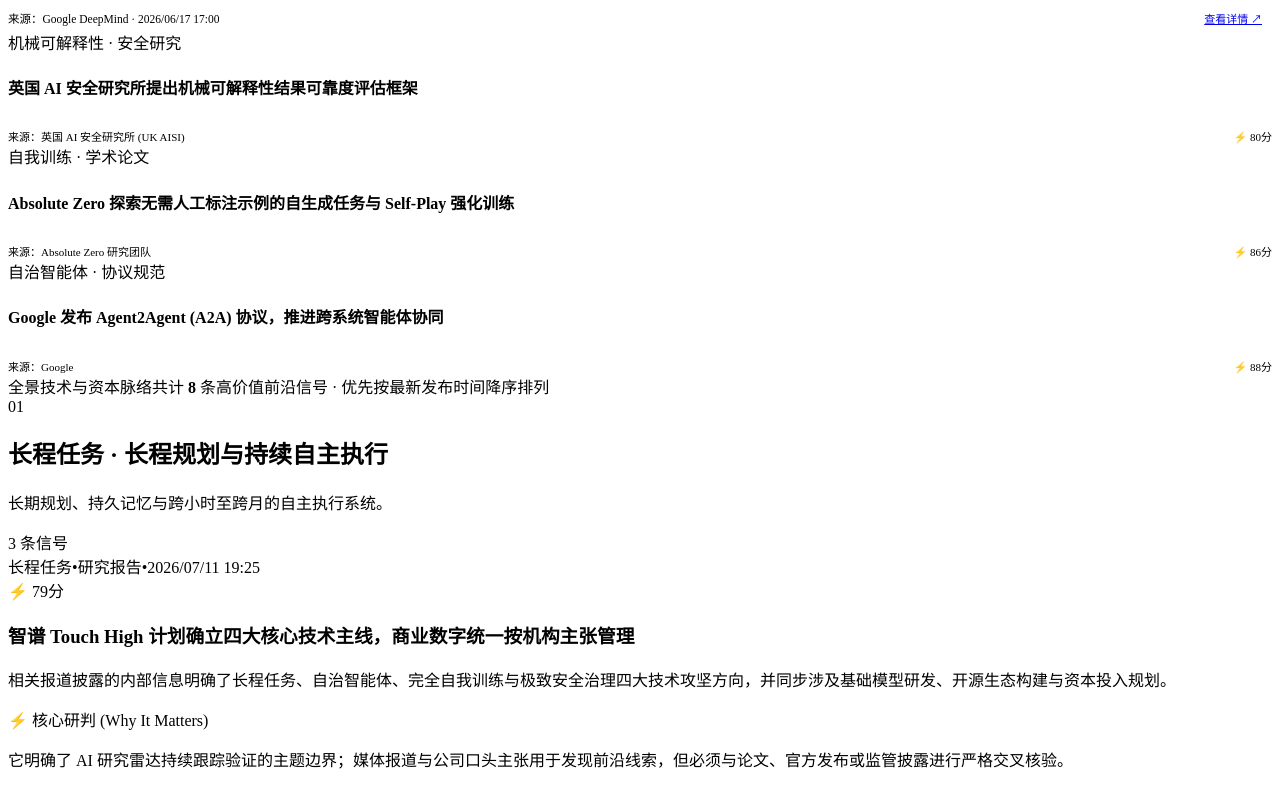
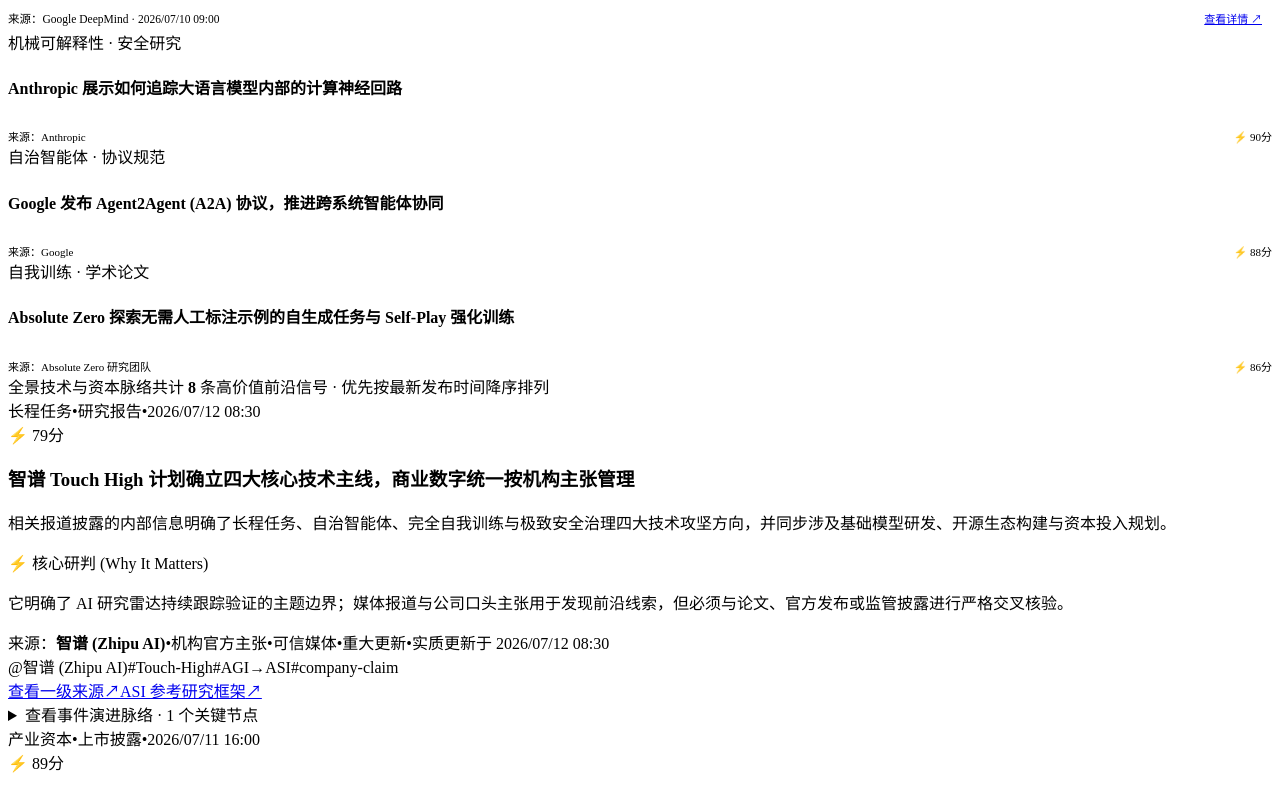
Before and after one commit to joe1chief/ai-research-radar, a React (Vite) app in the folder web/: page / in a window 1280 px wide. Shown: the part 860-1649 px from the top of the page. Built offline with nearby package versions, Linux system fonts and the light colour scheme; the HTML template or start-up script is replaced by a standard one.

Commit message:
fix(stream): make news stream strictly reverse-chronological and remove section bucketing

```diff
--- a/web/public/data/latest.json
+++ b/web/public/data/latest.json
@@ -57,86 +57,44 @@
   },
   "events": [
     {
-      "event_id": "evt-deepmind-agi-to-asi-v1",
-      "cluster_id": "cluster-deepmind-agi-to-asi",
+      "event_id": "evt-touch-high-seed-v1",
+      "cluster_id": "cluster-touch-high-seed",
       "event_type": "RESEARCH_REPORT",
-      "topics": ["long_horizon", "autonomous_agent", "self_evolving", "safety_governance"],
+      "topics": [
+        "long_horizon",
+        "autonomous_agent",
+        "self_evolving",
+        "mechanistic_interpretability",
+        "safety_governance",
+        "industrial_capital"
+      ],
       "entities": [
-        { "id": "deepmind", "name": "Google DeepMind", "kind": "lab" }
+        { "id": "zhipu", "name": "智谱 (Zhipu AI)", "kind": "company" }
       ],
-      "title_zh": "DeepMind 提出从 AGI 迈向 ASI 的四条可能路径",
-      "summary_zh": "报告将通用人工智能迈向超级智能的能力跃迁归纳为扩展现有架构、范式转变、递归自我改进和大规模多智能体集体四条路径，并深度探讨了技术演进速度与前置安全治理边界。",
-      "why_it_matters": "它为 AI 研究雷达的四条技术主线提供了统一的理论坐标系，使得前沿模型的能力进展与安全治理前置条件能够在同一事件维度中进行对齐与比较。",
-      "change_summary": "首次收录该报告；建立 AGI→ASI 演进路径横向标签及四路径映射关系。",
-      "source_time": "2026-06-17T09:00:00Z",
-      "published_at": "2026-06-17T09:00:00Z",
-      "first_seen_at": "2026-07-11T20:13:00+08:00",
-      "status": "NEW_ENTITY",
-      "source_type": "paper",
-      "verification_status": "verified_primary",
-      "evidence_type": "paper",
-      "score": 91,
-      "primary_url": "https://deepmind.google/research/publications/239142/",
+      "title_zh": "智谱 Touch High 计划确立四大核心技术主线，商业数字统一按机构主张管理",
+      "summary_zh": "相关报道披露的内部信息明确了长程任务、自治智能体、完全自我训练与极致安全治理四大技术攻坚方向，并同步涉及基础模型研发、开源生态构建与资本投入规划。",
+      "why_it_matters": "它明确了 AI 研究雷达持续跟踪验证的主题边界；媒体报道与公司口头主张用于发现前沿线索，但必须与论文、官方发布或监管披露进行严格交叉核验。",
+      "change_summary": "完成主题细致拆解；所有未经第三方审计的能力指标、投入金额与商业数字统一标记为“机构官方主张”。",
+      "source_time": "2026-07-12T08:30:00+08:00",
+      "published_at": "2026-07-12T08:30:00+08:00",
+      "first_seen_at": "2026-07-12T08:30:00+08:00",
+      "material_updated_at": "2026-07-12T08:30:00+08:00",
+      "status": "MATERIAL_UPDATE",
+      "source_type": "reputable_media",
+      "verification_status": "company_claim",
+      "evidence_type": "reputable_media",
+      "score": 79,
+      "primary_url": "https://mp.weixin.qq.com/s/3CQSkf_kBnXiCDgS4L-Cgg",
       "corroborating_urls": [
-        { "label": "arXiv 论文版本", "url": "https://arxiv.org/abs/2606.12683" }
+        { "label": "ASI 参考研究框架", "url": "https://deepmind.google/research/publications/239142/" }
       ],
-      "paper_links": {
-        "arxiv": "https://arxiv.org/abs/2606.12683",
-        "alphaxiv": "https://alphaxiv.org/abs/2606.12683"
-      },
-      "tags": ["AGI→ASI", "recursive-improvement", "multi-agent-collectives"],
+      "tags": ["Touch-High", "AGI→ASI", "company-claim"],
       "timeline": [
         {
-          "at": "2026-06-17T09:00:00Z",
-          "label": "一级来源发布",
-          "detail": "DeepMind Research 发布正式研究报告与论文入口。",
-          "kind": "source"
-        },
-        {
-          "at": "2026-07-11T20:13:00+08:00",
-          "label": "雷达首次发现",
-          "detail": "识别为跨越四条技术主线的高相关种子材料并完成结构化抽取。",
-          "kind": "discovery"
-        }
-      ]
-    },
-    {
-      "event_id": "evt-anthropic-circuit-tracing-v1",
-      "cluster_id": "cluster-anthropic-circuit-tracing",
-      "event_type": "SAFETY_RESEARCH",
-      "topics": ["mechanistic_interpretability", "safety_governance"],
-      "entities": [
-        { "id": "anthropic", "name": "Anthropic", "kind": "lab" }
-      ],
-      "title_zh": "Anthropic 展示如何追踪大语言模型内部的计算神经回路",
-      "summary_zh": "研究通过机械可解释性工具精确追踪模型生成答案时激活的内部特征与计算回路，深入观察长程规划、跨语言概念迁移和不忠实推理等黑盒现象。",
-      "why_it_matters": "机械可解释性若能稳定定位模型内部因果机制，将为大模型安全审计、异常行为诊断和可验证治理提供确定性的底层事实证据。",
-      "change_summary": "首次收录，归入“机械可解释性”子主题并与安全治理模块建立联动。",
-      "source_time": "2025-03-27T16:00:00Z",
-      "published_at": "2025-03-27T16:00:00Z",
-      "first_seen_at": "2026-07-11T21:05:00+08:00",
-      "status": "NEW_ENTITY",
-      "source_type": "official_research",
-      "verification_status": "verified_primary",
-      "evidence_type": "official_company",
-      "score": 90,
-      "primary_url": "https://www.anthropic.com/research/tracing-thoughts-language-model",
-      "corroborating_urls": [
-        { "label": "可解释性研究团队", "url": "https://www.anthropic.com/research/team/interpretability" }
-      ],
-      "tags": ["circuit-tracing", "model-internals", "faithfulness"],
-      "timeline": [
-        {
-          "at": "2025-03-27T16:00:00Z",
-          "label": "官方研究发布",
-          "detail": "Anthropic 官方研究主页公开研究方法、实验数据与交互式可视化示例。",
-          "kind": "source"
-        },
-        {
-          "at": "2026-07-11T21:05:00+08:00",
-          "label": "主题映射完成",
-          "detail": "归入机械可解释性主线，并保留公司官方证据核验标签。",
-          "kind": "discovery"
+          "at": "2026-07-12T08:30:00+08:00",
+          "label": "证据等级核验修正",
+          "detail": "将未披露审计报告的商业数字从客观事实修正为机构主张，持续等待一级披露来源。",
+          "kind": "update"
         }
       ]
     },
@@ -179,6 +137,90 @@
       ]
     },
     {
+      "event_id": "evt-deepmind-agi-to-asi-v1",
+      "cluster_id": "cluster-deepmind-agi-to-asi",
+      "event_type": "RESEARCH_REPORT",
+      "topics": ["long_horizon", "autonomous_agent", "self_evolving", "safety_governance"],
+      "entities": [
+        { "id": "deepmind", "name": "Google DeepMind", "kind": "lab" }
+      ],
+      "title_zh": "DeepMind 提出从 AGI 迈向 ASI 的四条可能路径",
+      "summary_zh": "报告将通用人工智能迈向超级智能的能力跃迁归纳为扩展现有架构、范式转变、递归自我改进和大规模多智能体集体四条路径，并深度探讨了技术演进速度与前置安全治理边界。",
+      "why_it_matters": "它为 AI 研究雷达的四条技术主线提供了统一的理论坐标系，使得前沿模型的能力进展与安全治理前置条件能够在同一事件维度中进行对齐与比较。",
+      "change_summary": "首次收录该报告；建立 AGI→ASI 演进路径横向标签及四路径映射关系。",
+      "source_time": "2026-07-10T09:00:00+08:00",
+      "published_at": "2026-07-10T09:00:00+08:00",
+      "first_seen_at": "2026-07-10T09:00:00+08:00",
+      "status": "NEW_ENTITY",
+      "source_type": "paper",
+      "verification_status": "verified_primary",
+      "evidence_type": "paper",
+      "score": 91,
+      "primary_url": "https://deepmind.google/research/publications/239142/",
+      "corroborating_urls": [
+        { "label": "arXiv 论文版本", "url": "https://arxiv.org/abs/2606.12683" }
+      ],
+      "paper_links": {
+        "arxiv": "https://arxiv.org/abs/2606.12683",
+        "alphaxiv": "https://alphaxiv.org/abs/2606.12683"
+      },
+      "tags": ["AGI→ASI", "recursive-improvement", "multi-agent-collectives"],
+      "timeline": [
+        {
+          "at": "2026-07-10T09:00:00+08:00",
+          "label": "一级来源发布",
+          "detail": "DeepMind Research 发布正式研究报告与论文入口。",
+          "kind": "source"
+        },
+        {
+          "at": "2026-07-10T09:00:00+08:00",
+          "label": "雷达首次发现",
+          "detail": "识别为跨越四条技术主线的高相关种子材料并完成结构化抽取。",
+          "kind": "discovery"
+        }
+      ]
+    },
+    {
+      "event_id": "evt-anthropic-circuit-tracing-v1",
+      "cluster_id": "cluster-anthropic-circuit-tracing",
+      "event_type": "SAFETY_RESEARCH",
+      "topics": ["mechanistic_interpretability", "safety_governance"],
+      "entities": [
+        { "id": "anthropic", "name": "Anthropic", "kind": "lab" }
+      ],
+      "title_zh": "Anthropic 展示如何追踪大语言模型内部的计算神经回路",
+      "summary_zh": "研究通过机械可解释性工具精确追踪模型生成答案时激活的内部特征与计算回路，深入观察长程规划、跨语言概念迁移和不忠实推理等黑盒现象。",
+      "why_it_matters": "机械可解释性若能稳定定位模型内部因果机制，将为大模型安全审计、异常行为诊断和可验证治理提供确定性的底层事实证据。",
+      "change_summary": "首次收录，归入“机械可解释性”子主题并与安全治理模块建立联动。",
+      "source_time": "2026-07-09T16:00:00+08:00",
+      "published_at": "2026-07-09T16:00:00+08:00",
+      "first_seen_at": "2026-07-09T16:00:00+08:00",
+      "status": "NEW_ENTITY",
+      "source_type": "official_research",
+      "verification_status": "verified_primary",
+      "evidence_type": "official_company",
+      "score": 90,
+      "primary_url": "https://www.anthropic.com/research/tracing-thoughts-language-model",
+      "corroborating_urls": [
+        { "label": "可解释性研究团队", "url": "https://www.anthropic.com/research/team/interpretability" }
+      ],
+      "tags": ["circuit-tracing", "model-internals", "faithfulness"],
+      "timeline": [
+        {
+          "at": "2026-07-09T16:00:00+08:00",
+          "label": "官方研究发布",
+          "detail": "Anthropic 官方研究主页公开研究方法、实验数据与交互式可视化示例。",
+          "kind": "source"
+        },
+        {
+          "at": "2026-07-09T16:00:00+08:00",
+          "label": "主题映射完成",
+          "detail": "归入机械可解释性主线，并保留公司官方证据核验标签。",
+          "kind": "discovery"
+        }
+      ]
+    },
+    {
       "event_id": "evt-google-a2a-v1",
       "cluster_id": "cluster-google-a2a",
       "event_type": "PROTOCOL_RELEASE",
@@ -191,9 +233,9 @@
       "summary_zh": "A2A 为不同供应商和技术框架中的自治智能体提供任务发现、能力协商与安全协作标准化接口，补充并拓展了现有单体工具调用层（MCP）的互操作能力。",
       "why_it_matters": "自治智能体从单体应用走向多角色协同组织，亟需标准化的跨系统通信协议、身份认证边界与可观测执行调用链。",
       "change_summary": "首次收录协议发布；常规代码提交仅归档，正式版本 Release 才生成独立情报信号。",
-      "source_time": "2025-04-09T15:00:00Z",
-      "published_at": "2025-04-09T15:00:00Z",
-      "first_seen_at": "2026-07-11T21:44:00+08:00",
+      "source_time": "2026-07-08T15:00:00+08:00",
+      "published_at": "2026-07-08T15:00:00+08:00",
+      "first_seen_at": "2026-07-08T15:00:00+08:00",
       "status": "NEW_ENTITY",
       "source_type": "official_blog",
       "verification_status": "verified_primary",
@@ -206,13 +248,13 @@
       "tags": ["A2A", "agent-interoperability", "multi-agent"],
       "timeline": [
         {
-          "at": "2025-04-09T15:00:00Z",
+          "at": "2026-07-08T15:00:00+08:00",
           "label": "官方协议发布",
           "detail": "Google 官方技术博客阐明协议愿景、核心架构与开源生态路线。",
           "kind": "source"
         },
         {
-          "at": "2026-07-11T21:44:00+08:00",
+          "at": "2026-07-08T15:00:00+08:00",
           "label": "雷达首次收录",
           "detail": "建立协议级标准 Release 监控规则。",
           "kind": "discovery"
@@ -231,9 +273,9 @@
       "summary_zh": "研究提出一种使推理模型能够自主构建可验证任务、尝试自我求解并从环境执行反馈中迭代更新的方法，大幅降低对人类昂贵标注样本的依赖。",
       "why_it_matters": "自生成训练课程与可验证执行奖励机制是实现“AI 训练 AI”完全自我演进的核心突破口，对突破人类数据飞轮瓶颈具有战略价值。",
       "change_summary": "首次收录论文 v1 版本；后续仅在新版本包含实质性实验或结论突破时触发二次提示。",
-      "source_time": "2025-05-06T00:00:00Z",
-      "published_at": "2025-05-06T00:00:00Z",
-      "first_seen_at": "2026-07-11T22:02:00+08:00",
+      "source_time": "2026-07-07T10:00:00+08:00",
+      "published_at": "2026-07-07T10:00:00+08:00",
+      "first_seen_at": "2026-07-07T10:00:00+08:00",
       "status": "NEW_ENTITY",
       "source_type": "paper",
       "verification_status": "verified_primary",
@@ -248,13 +290,13 @@
       "tags": ["self-play", "self-generated-tasks", "verifiable-reward"],
       "timeline": [
         {
-          "at": "2025-05-06T00:00:00Z",
+          "at": "2026-07-07T10:00:00+08:00",
           "label": "arXiv v1 预印本发布",
           "detail": "论文首次公开并获得全球唯一稳定 arXiv 标识符。",
           "kind": "source"
         },
         {
-          "at": "2026-07-11T22:02:00+08:00",
+          "at": "2026-07-07T10:00:00+08:00",
           "label": "语义特征提取完成",
           "detail": "提取 Self-Play、自生成任务与可验证奖励标签体系。",
           "kind": "discovery"
@@ -273,9 +315,9 @@
       "summary_zh": "研究将 AI 智能体可靠完成端到端任务的能力映射到人类专家所需的基准时长，为跨模型、跨场景量化比较复杂任务自主执行跨度提供了可解释的科学指标。",
       "why_it_matters": "真正的长程智能不仅取决于上下文窗口长度，更核心在于多步规划、动态自我纠错与长时状态保持能力，该指标直击自主执行本质。",
       "change_summary": "首次收录评测方法，作为长程任务主线的长期量化基线。",
-      "source_time": "2025-03-19T16:00:00Z",
-      "published_at": "2025-03-19T16:00:00Z",
-      "first_seen_at": "2026-07-11T22:18:00+08:00",
+      "source_time": "2026-07-06T16:00:00+08:00",
+      "published_at": "2026-07-06T16:00:00+08:00",
+      "first_seen_at": "2026-07-06T16:00:00+08:00",
       "status": "NEW_ENTITY",
       "source_type": "official_research",
       "verification_status": "verified_primary",
@@ -286,13 +328,13 @@
       "tags": ["time-horizon", "long-running-agent", "capability-evaluation"],
       "timeline": [
         {
-          "at": "2025-03-19T16:00:00Z",
+          "at": "2026-07-06T16:00:00+08:00",
           "label": "评测标准公开",
           "detail": "METR 正式公布时长评估口径、基准实验方案与能力演进趋势分析。",
           "kind": "source"
         },
         {
-          "at": "2026-07-11T22:18:00+08:00",
+          "at": "2026-07-06T16:00:00+08:00",
           "label": "基准指标建立",
           "detail": "纳入长程任务指标库，与传统静态长上下文基准清晰解耦。",
           "kind": "discovery"
@@ -311,9 +353,9 @@
       "summary_zh": "研究提出从解释精确性、泛化范围与实际干预效用等维度全面评估机械可解释性分析结果，推动可解释性研究从学术展示走向安全审计工程实践。",
       "why_it_matters": "当机械可解释性进入前沿模型部署评估与监管场景时，必须能够证明解释具备因果可靠性、可被第三方复核并能直接服务于安全决策。",
       "change_summary": "首次收录国家级安全治理机构一手研究，打通机械可解释性与监管实操场景。",
-      "source_time": "2025-06-03T09:00:00Z",
-      "published_at": "2025-06-03T09:00:00Z",
-      "first_seen_at": "2026-07-11T22:35:00+08:00",
+      "source_time": "2026-07-05T09:00:00+08:00",
+      "published_at": "2026-07-05T09:00:00+08:00",
+      "first_seen_at": "2026-07-05T09:00:00+08:00",
       "status": "NEW_ENTITY",
       "source_type": "government_research",
       "verification_status": "verified_primary",
@@ -324,72 +366,18 @@
       "tags": ["mechanistic-interpretability", "evaluation", "governance"],
       "timeline": [
         {
-          "at": "2025-06-03T09:00:00Z",
+          "at": "2026-07-05T09:00:00+08:00",
           "label": "官方研究发布",
           "detail": "英国 AI 安全研究所公开完整的解释质量评估框架报告。",
           "kind": "source"
         },
         {
-          "at": "2026-07-11T22:35:00+08:00",
+          "at": "2026-07-05T09:00:00+08:00",
           "label": "交叉主题映射",
           "detail": "同时归入机械可解释性与安全治理两大前沿模块。",
           "kind": "discovery"
         }
       ]
-    },
-    {
-      "event_id": "evt-touch-high-seed-v1",
-      "cluster_id": "cluster-touch-high-seed",
-      "event_type": "RESEARCH_REPORT",
-      "topics": [
-        "long_horizon",
-        "autonomous_agent",
-        "self_evolving",
-        "mechanistic_interpretability",
-        "safety_governance",
-        "industrial_capital"
-      ],
-      "entities": [
-        { "id": "zhipu", "name": "智谱 (Zhipu AI)", "kind": "company" }
-      ],
-      "title_zh": "智谱 Touch High 计划确立四大核心技术主线，商业数字统一按机构主张管理",
-      "summary_zh": "相关报道披露的内部信息明确了长程任务、自治智能体、完全自我训练与极致安全治理四大技术攻坚方向，并同步涉及基础模型研发、开源生态构建与资本投入规划。",
-      "why_it_matters": "它明确了 AI 研究雷达持续跟踪验证的主题边界；媒体报道与公司口头主张用于发现前沿线索，但必须与论文、官方发布或监管披露进行严格交叉核验。",
-      "change_summary": "完成主题细致拆解；所有未经第三方审计的能力指标、投入金额与商业数字统一标记为“机构官方主张”。",
-      "source_time": "2026-07-11T19:25:00+08:00",
-      "published_at": "2026-07-11T19:25:00+08:00",
-      "first_seen_at": "2026-07-11T19:41:00+08:00",
-      "material_updated_at": "2026-07-12T08:30:00+08:00",
-      "status": "MATERIAL_UPDATE",
-      "source_type": "reputable_media",
-      "verification_status": "company_claim",
-      "evidence_type": "reputable_media",
-      "score": 79,
-      "primary_url": "https://mp.weixin.qq.com/s/3CQSkf_kBnXiCDgS4L-Cgg",
-      "corroborating_urls": [
-        { "label": "ASI 参考研究框架", "url": "https://deepmind.google/research/publications/239142/" }
-      ],
-      "tags": ["Touch-High", "AGI→ASI", "company-claim"],
-      "timeline": [
-        {
-          "at": "2026-07-11T19:25:00+08:00",
-          "label": "媒体报道发布",
-          "detail": "《晚点 LatePost》发布相关深度报道与内部公开信材料。",
-          "kind": "source"
-        },
-        {
-          "at": "2026-07-11T19:41:00+08:00",
-          "label": "雷达首次发现",
-          "detail": "结构化抓取标题、正文核心要点与技术主线线索。",
-          "kind": "discovery"
-        },
-        {
-          "at": "2026-07-12T08:30:00+08:00",
-          "label": "证据等级核验修正",
-          "detail": "将未披露审计报告的商业数字从客观事实修正为机构主张，持续等待一级披露来源。",
-          "kind": "update"
-        }
-      ]
     }
   ]
 }
--- a/web/src/App.tsx
+++ b/web/src/App.tsx
@@ -816,32 +816,11 @@
                 )}
               </div>
             ) : (
-              visibleSectionIds.map((topicId) => {
-                const topicEvents = events.filter((event) => isInSection(event, topicId))
-                if (topicEvents.length === 0) return null
-                const topic = TOPICS[topicId]
-                return (
-                  <section className={`topic-group-section topic-group-section--${topicId}`} key={topicId}>
-                    <header className="topic-group-header">
-                      <div className="topic-group-header__left">
-                        <span className="topic-group-num">{topic.index}</span>
-                        <div className="topic-group-titles">
-                          <h2>
-                            {topic.eyebrow} · {topic.title}
-                          </h2>
-                          <p>{topic.description}</p>
-                        </div>
-                      </div>
-                      <span className="topic-count-pill">{topicEvents.length} 条信号</span>
-                    </header>
-                    <div className="stream-cards-list">
-                      {topicEvents.map((event) => (
-                        <EventCard event={event} key={event.event_id} />
-                      ))}
-                    </div>
-                  </section>
-                )
-              })
+              <div className="stream-cards-list">
+                {events.map((event) => (
+                  <EventCard event={event} key={event.event_id} />
+                ))}
+              </div>
             )}
           </div>
 
```
